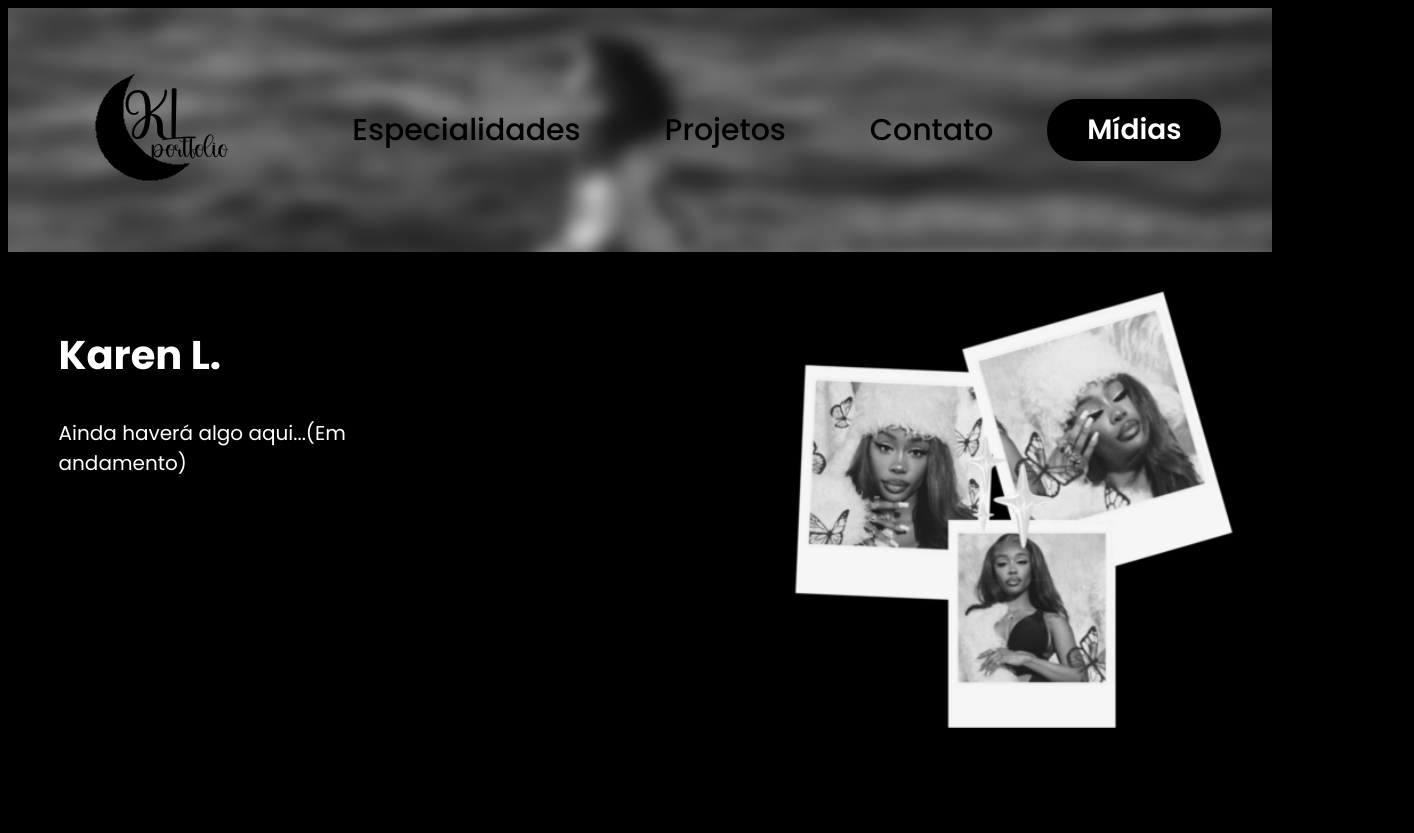
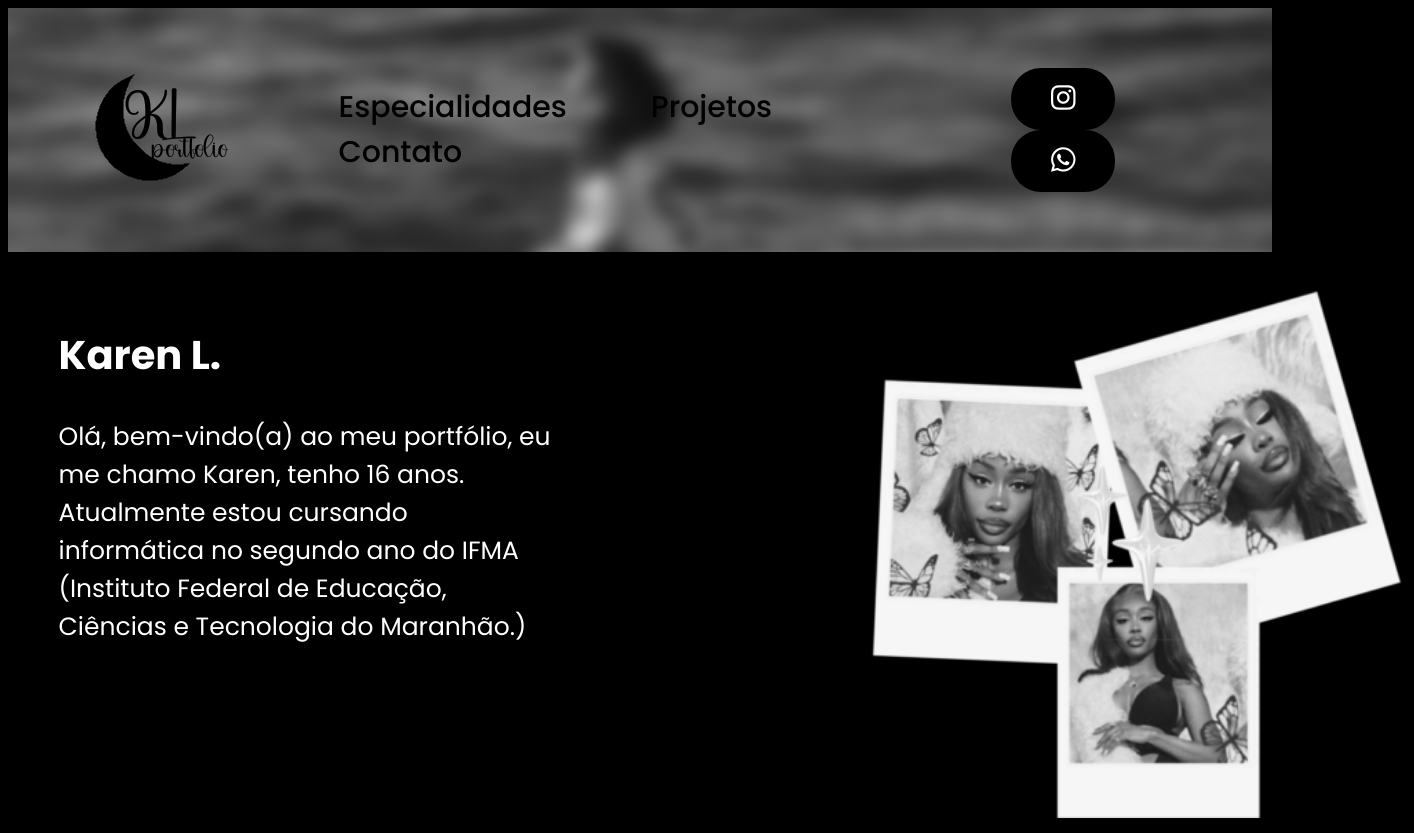
Before and after one commit to Karen2207/sobremimm, a plain HTML site: page index.html in a window 1280 px wide. Shown: the whole page, 1414 px wide, since content can reach past the window. Before the commit the page ends 800 px from the top, so only its background shows below. Drawn offline with Linux system fonts and the light colour scheme.

Commit message:
Add files via upload

```diff
--- a/index.html
+++ b/index.html
@@ -1,6 +1,7 @@
 <!DOCTYPE html>
 <html lang="pt-br">
 <head>
+  <script src="https://kit.fontawesome.com/4dd6ad68a4.js" crossorigin="anonymous"></script>
   <meta charset="UTF-8">
   <meta name="viewport" content="width=device-width, initial-scale=1.0">
   <link rel="preconnect" href="https://fonts.googleapis.com">
@@ -23,9 +24,15 @@
         </ul>
       </nav>
       <div class="meu-contato">
-        <button>Mídias</button>
-      </div>
+
+          <div class="sociais">
+            <button><i class="fa-brands fa-instagram"></i></button>
+            <button><i class="fa-brands fa-whatsapp"></i></button>
+          </div>
+
+
     </div>
+
   </header>
 
   <div id="formularioContato" style="display: none;"></div>
@@ -33,7 +40,11 @@
   <section class="conteudo">
     <div class="descrição">
       <h2>Karen L.</h2>
-      <p>Ainda haverá algo aqui...(Em andamento)</p>
+      <p>Olá, bem-vindo(a) ao meu portfólio, eu me chamo Karen, tenho 16 anos. Atualmente estou cursando informática no segundo ano do
+        IFMA (Instituto Federal de Educação, Ciências e
+        Tecnologia do Maranhão.)
+
+      </p>
     </div>
 
     <div class="foto">
@@ -41,11 +52,12 @@
     </div>
   </section>
 
-  <script>
-    document.addEventListener('DOMContentLoaded', function(){
+</body>
+</html>
+
+<script>
+     document.addEventListener('DOMContentLoaded', function(){
       var images = document.querySelector('.foto img');
       images.classList.add('zoom');
     });
-  </script>
-</body>
-</html>
+</script>
--- a/styles.css
+++ b/styles.css
@@ -1,6 +1,7 @@
 @import url('https://fonts.googleapis.com/css2?family=Poppins:ital,wght@0,100;0,200;0,300;0,400;0,500;0,600;0,700;0,800;0,900;1,100;1,200;1,300;1,400;1,500;1,600;1,700;1,800;1,900&display=swap');
 body{
     background-color: black;
+    height: 100vh;
 }
 
 header {
@@ -19,6 +20,7 @@ header {
 
   header a {
     color: #000000;
+    border-radius: 30px;
     font-family: "Poppins", sans-serif;
     font-optical-sizing: auto;
     font-style: normal;
@@ -45,12 +47,22 @@ header {
     font-size: 28px;
     color: #ffffff;
     font-weight: 600;
+    border-radius: 30px;
     background-color: #000000;
     border: 0;
-    border-radius: 30px;
+    display: inline-block;
+    transition-duration: 0.4s;
+    outline: none;
     cursor: pointer;
   }
 
+  .meu-contato:hover{
+    color: rgb(255, 255, 255);
+    box-shadow: 0 rgba(255, 255, 255, 0.24)
+  }
+  .meu-contato:focus{
+    outline: block;
+  }
 
   .conteudo {
     max-width: 1180px;
@@ -72,7 +84,8 @@ header {
   }
 
   .descrição p {
-    font-size: 20px;
+    margin-right: 40%;
+    font-size: 25px;
     font-family: "Poppins", sans-serif;
   }
 
@@ -87,11 +100,11 @@ header {
 
   .foto img {
 
-    width: 100%;
+    width: 400%;
     display: block;
-    position: left;
-    max-width: 50%;
-    margin-left: auto;
+    position: center;
+    max-width: 150%;
+    margin-right: auto;
     transition: transform 0.5s ease;
   }
   .foto img.zoom{
```
